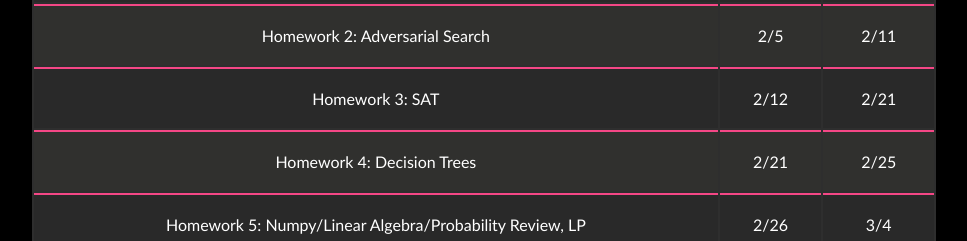
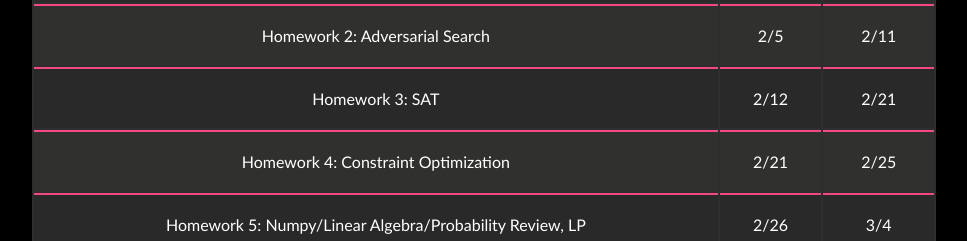
Before and after one commit to BrownCSCI410/s25-website, a React (Create React App) app: page / in a window 1280 px wide. Shown: the part 3220-3461 px from the top of the page, without its empty margins (156-1123 px from the left). Built offline with nearby package versions, Linux system fonts and the light colour scheme.

Commit message:
rename hw 4

```diff
--- a/src/Components/Assignments/Assignments.tsx
+++ b/src/Components/Assignments/Assignments.tsx
@@ -65,7 +65,7 @@ export class Assignments extends React.Component<AssignmentProps> {
 			autoReleaseDate: "Feb 12, 2025 02:00:00 EDT",
 		},
 		{
-			cellNames: ["Homework 4: Decision Trees", "2/21", "2/25"],
+			cellNames: ["Homework 4: Constraint Optimization", "2/21", "2/25"],
 			cellNametoLinks: new Map<string, string>([
 				["Homework 4: Decision Trees", "https://hackmd.io/@cs410/B1Tna4pv1e"],
 			]),
```
